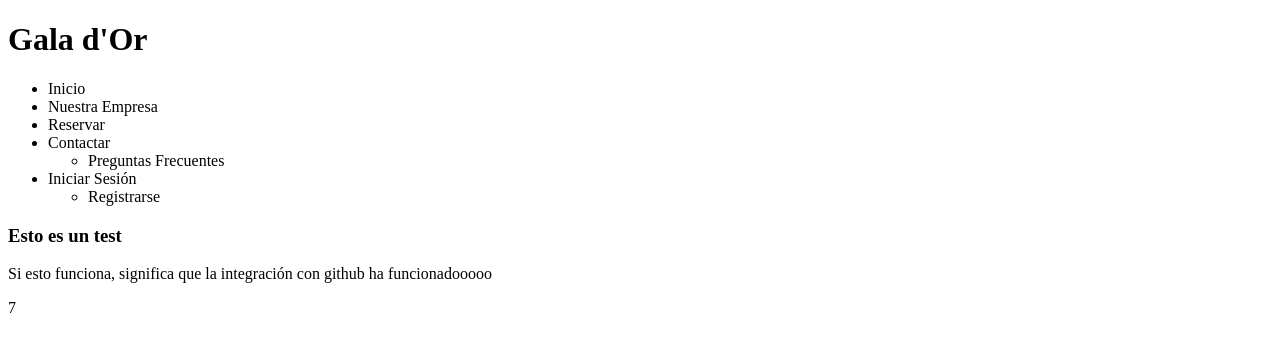
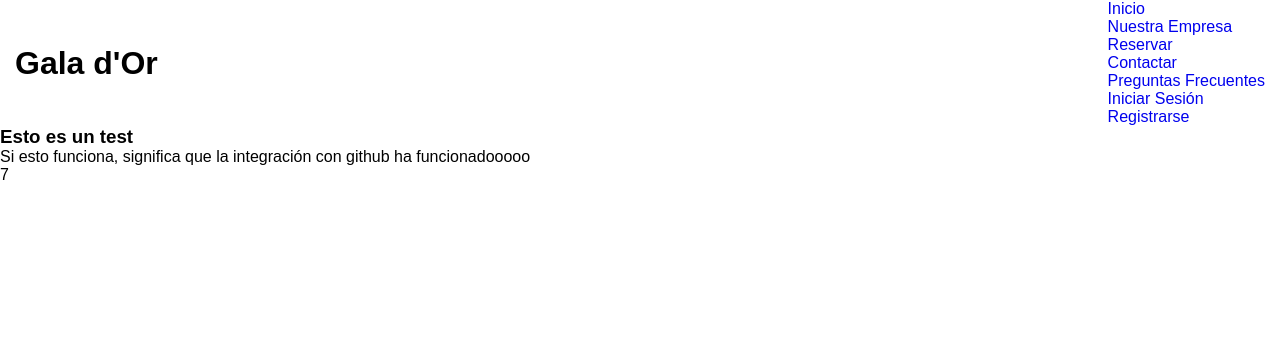
Before and after one commit to Arkadexus/webproygala, a PHP site: page / in a window 1280 px wide. Shown: the top 352 px of the page. Run offline with PHP 8.4, Linux system fonts and the light colour scheme.

```diff
--- a/index.php
+++ b/index.php
@@ -3,6 +3,7 @@
 <head>
     <meta charset="UTF-8">
     <meta name="viewport" content="width=device-width, initial-scale=1.0">
+    <link rel="stylesheet" href="style/style.css">
     <title>Gala d'Or</title>
 </head>
 <body>
@@ -16,6 +17,6 @@
         $num2 = 5;
         echo($num1+$num2);
     ?>
-    <script src="scripts/alert.js"></script>
+    <!--<script src="scripts/alert.js"></script>-->
 </body>
 </html>
--- a/style/style.css
+++ b/style/style.css
@@ -1,4 +1,21 @@
+* {
+    margin:0px;
+    padding:0px;
+}
+body{
+    font-family: Arial, Helvetica, sans-serif;
+}
 header{
-    display: flexbox;
+    margin: auto;
+    display: flex;
     position: sticky;
+    justify-content: space-between;
+    align-items: center;
+    padding: 0 15px;
 }
+header a{
+    text-decoration: none;
+}
+header ul{
+    list-style: none;
+}
--- a/templates/header.html
+++ b/templates/header.html
@@ -1,18 +1,20 @@
 <header>
-    <h1>Gala d'Or</h1>
+    <div>
+        <h1>Gala d'Or</h1>
+    </div>
     <nav>
         <ul>
-            <li>Inicio</li>
-            <li>Nuestra Empresa</li>
-            <li>Reservar</li>
-            <li>Contactar
+            <li><a href="index.php">Inicio</a></li>
+            <li><a href="empresa.php">Nuestra Empresa</a></li>
+            <li><a href="reservar.php">Reservar</a></li>
+            <li><a href="contactar.php">Contactar</a>
                 <ul>
-                    <li>Preguntas Frecuentes</li>
+                    <li><a href="faq.php">Preguntas Frecuentes</a></li>
                 </ul>
             </li>
-            <li>Iniciar Sesión
+            <li><a href="login.php">Iniciar Sesión</a>
                 <ul>
-                    <li>Registrarse</li>
+                    <li><a href="registrar.php">Registrarse</a></li>
                 </ul>
             </li>
         </ul>
```
